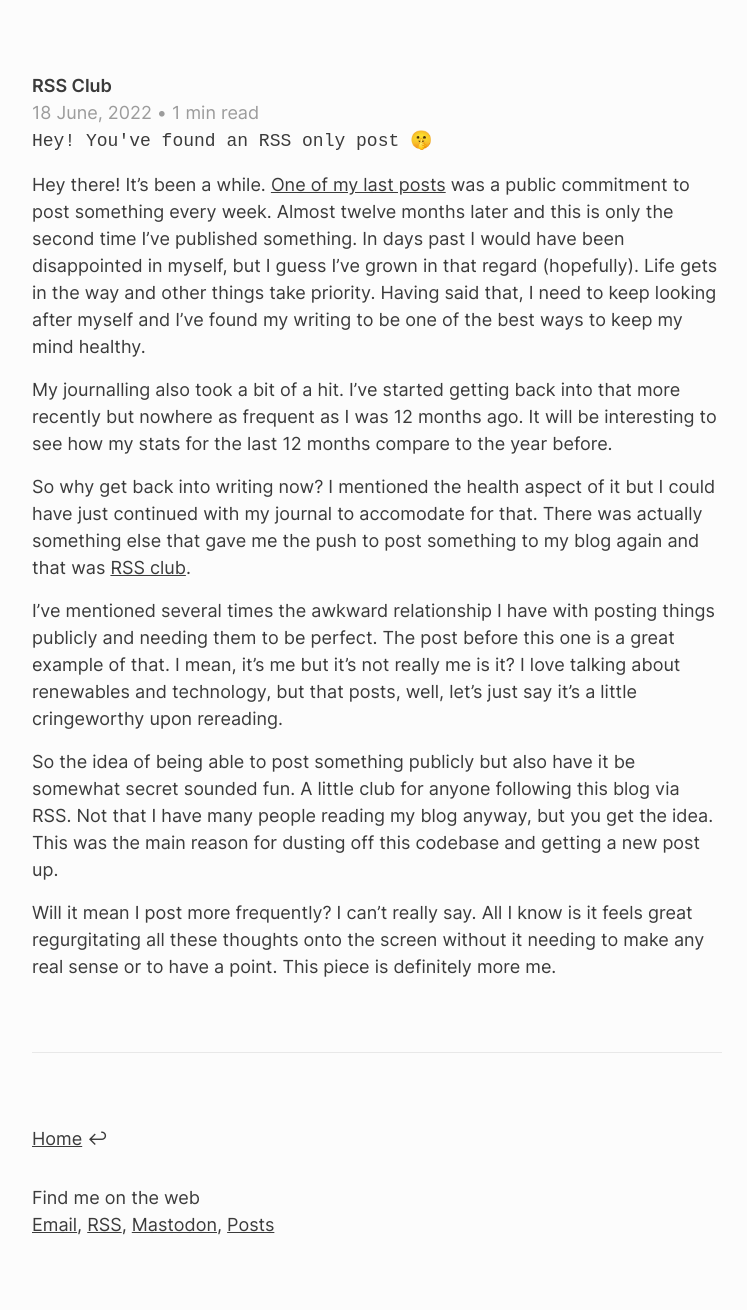
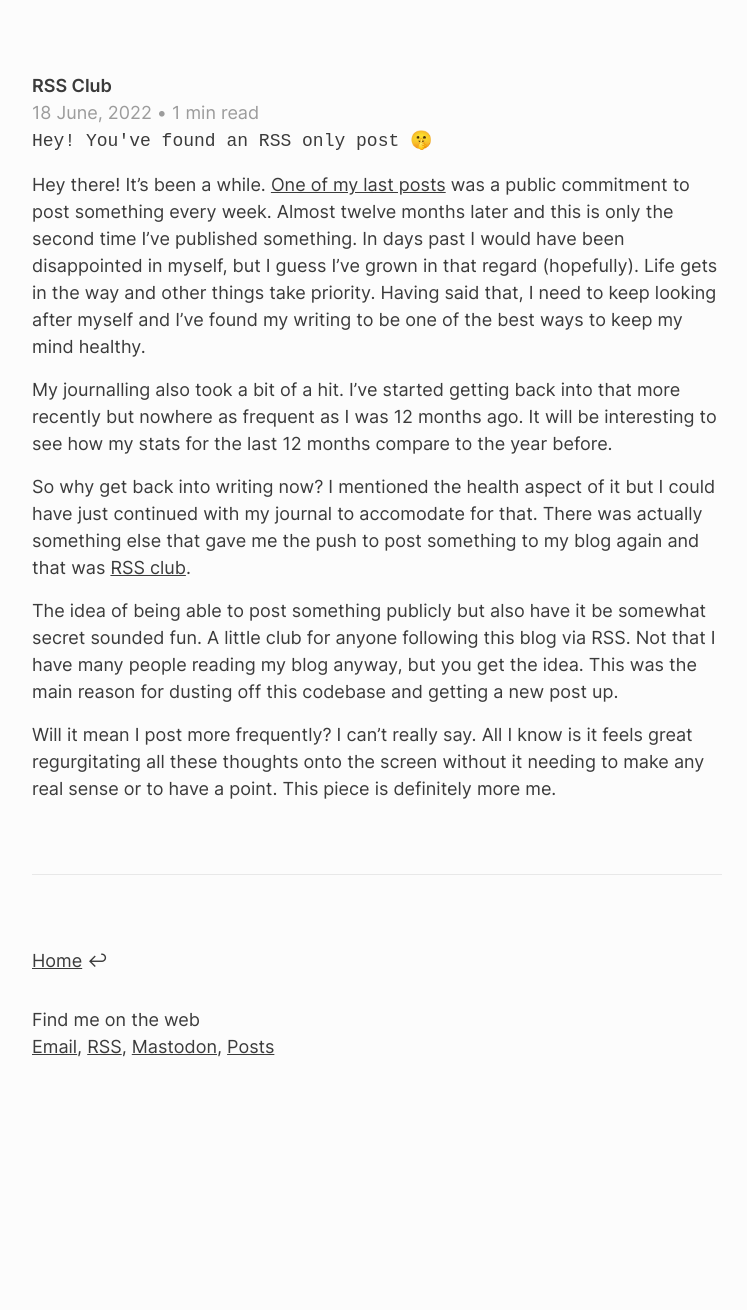
Before and after one commit to aaronmoodie/aaronmoodie.com, a Jekyll site: the page built from _posts/2022-06-18-rss-club.md, in a window 1280 px wide. Shown: the whole page, without its empty margins (263-1010 px from the left). Built offline with Jekyll 4.4.1, drawn with Linux system fonts in a browser that asks for light colours; after the commit the page ends 1132 px from its top, so only the background shows below that.

Commit message:
Updated post

```diff
--- a/_posts/2022-06-18-rss-club.md
+++ b/_posts/2022-06-18-rss-club.md
@@ -12,8 +12,6 @@ My journalling also took a bit of a hit. I've started getting back into that mor
 
 So why get back into writing now? I mentioned the health aspect of it but I could have just continued with my journal to accomodate for that. There was actually something else that gave me the push to post something to my blog again and that was [RSS club](https://daverupert.com/2018/01/welcome-to-rss-club).
 
-I've mentioned several times the awkward relationship I have with posting things publicly and needing them to be perfect. The post before this one is a great example of that. I mean, it's me but it's not really me is it? I love talking about renewables and technology, but that posts, well, let's just say it's a little cringeworthy upon rereading.
-
-So the idea of being able to post something publicly but also have it be somewhat secret sounded fun. A little club for anyone following this blog via RSS. Not that I have many people reading my blog anyway, but you get the idea. This was the main reason for dusting off this codebase and getting a new post up.
+The idea of being able to post something publicly but also have it be somewhat secret sounded fun. A little club for anyone following this blog via RSS. Not that I have many people reading my blog anyway, but you get the idea. This was the main reason for dusting off this codebase and getting a new post up.
 
 Will it mean I post more frequently? I can't really say. All I know is it feels great regurgitating all these thoughts onto the screen without it needing to make any real sense or to have a point. This piece is definitely more me.
```
